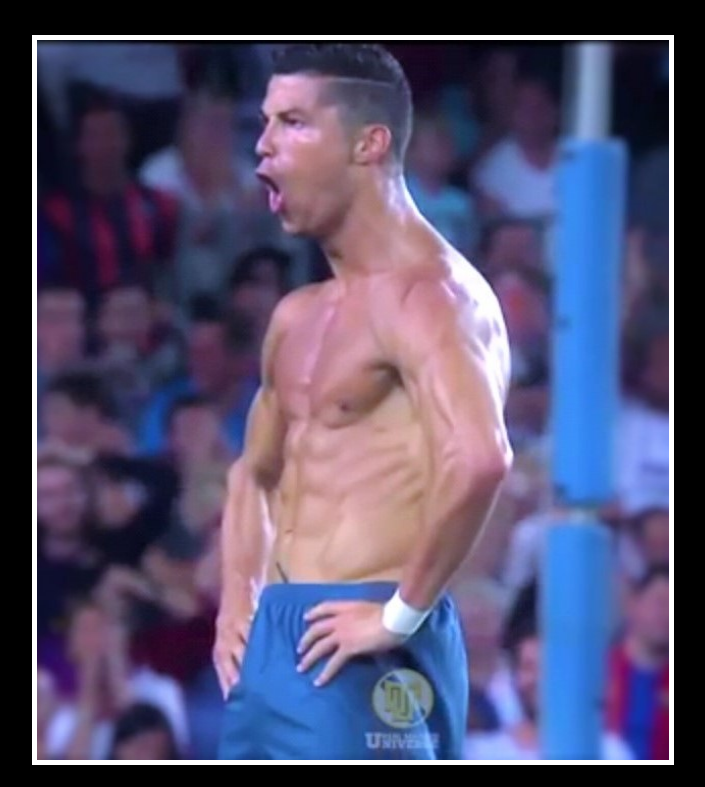
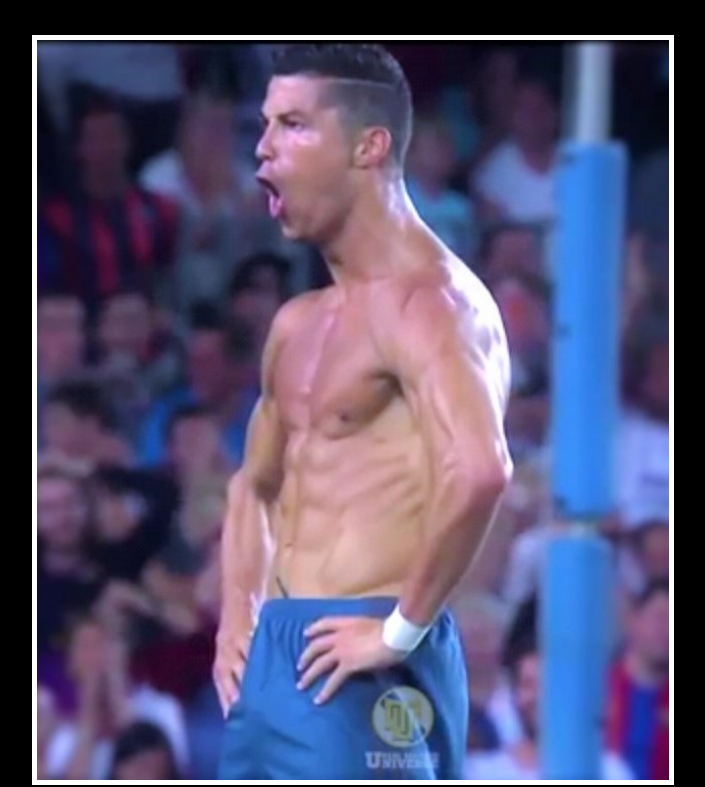
Before and after one commit to Kira-Legacy/Meme_Project, a plain HTML site: page index.html in a window 1280 px wide. Shown: the top 787 px of the page, without its empty margins (292-997 px from the left). Drawn offline with nearby package versions, Linux system fonts and the light colour scheme.

Commit message:
Update style.css

```diff
--- a/style.css
+++ b/style.css
@@ -11,7 +11,7 @@ body {
 
 img {
     width: 100%;
-    height: 720px;
+    height: 740px;
     border: 5px solid white;
 }
 
```
